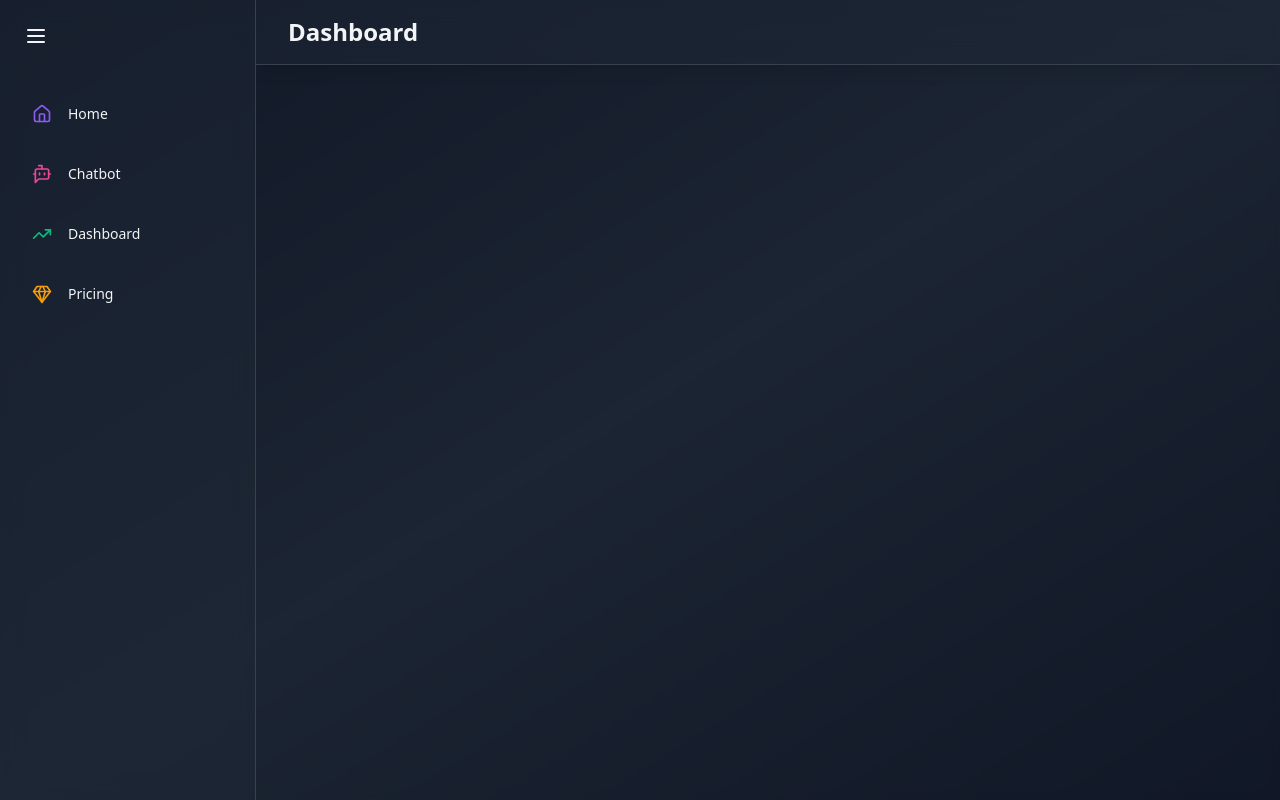
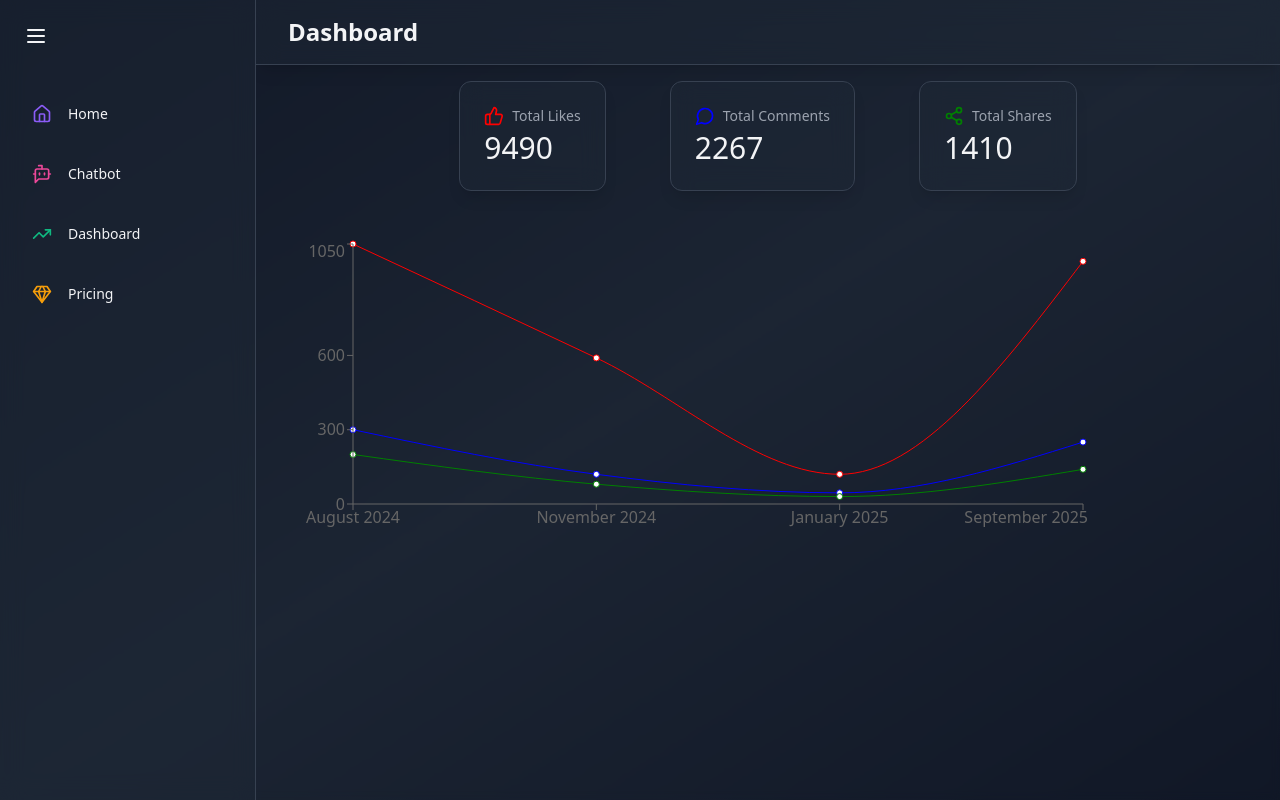
Before and after one commit to Dark-Knight499/3beans-4coffee-Level-super-mind-Hackathon-, a React (Vite) app in the folder frontend/: page /dashboard in a window 1280 px wide. Built offline with nearby package versions, Linux system fonts and the light colour scheme.

Commit message:
creates Statecard component and monthly data line graph

```diff
--- /dev/null
+++ b/frontend/src/components/Dashboard_Components/Monthlydata.jsx
@@ -0,0 +1,70 @@
+import React from "react";
+import {
+    LineChart,
+    Line,
+    CartesianGrid,
+    XAxis,
+    YAxis,
+    Tooltip,
+  } from "recharts";
+  import { ThumbsUp, MessageCircle,Share2 } from 'lucide-react';
+
+
+  export default function Monthlydata({data}) {
+
+    const groupByMonthAndYear = (data) => {
+        const monthYearMap = {};
+        data.forEach((d) => {
+          const date = new Date(d.dateOfPost);
+          const monthYear = `${date.toLocaleString("default", { month: "long" })} ${date.getFullYear()}`; // e.g., "January 2023"
+
+          if (!monthYearMap[monthYear]) {
+            monthYearMap[monthYear] = { monthYear, likes: 0, comments: 0, shares: 0 , timestamp: date.getTime() };
+          }
+          monthYearMap[monthYear].likes += d.likes;
+          monthYearMap[monthYear].comments += d.comments;
+          monthYearMap[monthYear].shares += d.shares;
+
+        });
+        return Object.values(monthYearMap);
+      };
+
+      const monthlyDataWithYear = groupByMonthAndYear(data).sort((a, b) => a.timestamp - b.timestamp);
+
+
+
+    const CustomTooltip = ({ active, payload, label }) => {
+        if (active && payload && payload.length) {
+          return (
+            <div className="bg-white px-4 py-2 shadow-md rounded-md text-center">
+              {/* Customize x-axis label text */}
+              <p className="text-black">{`${label}`}</p>
+              {/* Customize y-axis value text */}
+              <div className="text-black flex gap-1 "> <ThumbsUp />{`${payload[0].value}`}</div>
+              <div className="text-black flex gap-1 "> <MessageCircle/> {`${payload[1].value}`}</div>
+              <div className="text-black flex gap-1 "> <Share2/> {`${payload[2].value}`}</div>
+            </div>
+          );
+        }
+        return null;
+      };
+
+      const renderLineChart = (
+        <LineChart width={800} height={300} data={monthlyDataWithYear}>
+          <Line type="monotone" dataKey="likes" stroke="red" />
+          <Line type="monotone" dataKey="comments" stroke="blue" />
+          <Line type="monotone" dataKey="shares" stroke="green" />
+
+          {/* <CartesianGrid stroke="#ccc"  /> */}
+          <XAxis dataKey="monthYear" />
+          <YAxis domain={[0, "dataMax"]} />
+          <Tooltip content={<CustomTooltip />} cursor={false} />
+        </LineChart>
+      );
+
+
+
+      return(
+        <div className=" m-4 p-4">{renderLineChart}</div>
+      )
+}
--- /dev/null
+++ b/frontend/src/components/Statecard.jsx
@@ -0,0 +1,23 @@
+import React from "react";
+import { motion } from "framer-motion";
+
+const StatCard = ({ name, icon: Icon, value, color }) => {
+    return (
+    <motion.div
+
+    className='bg-gray-800 bg-opacity-50 backdrop-blur-md overflow-hidden shadow-lg rounded-xl border
+    border-gray-700'
+    whileHover={{ y: -5, boxShadow: "0 25px 50px 12px rgba(0, 0, 0, 0.5)" }}
+    >
+    <div className='px-4 py-5 sm:p-6'>
+    <span className='flex items-center text-sm font-medium text-gray-400'>
+    <Icon size={20} className='mr-2' style={{ color }} />
+    {name}
+    </span>
+    <p className='mt-1 text-3xl font-semiboldtext-gray-100'>{value}</p>
+    </div>
+    </motion.div>
+    );
+
+};
+    export default StatCard;
--- a/frontend/src/pages/Dashboard.jsx
+++ b/frontend/src/pages/Dashboard.jsx
@@ -1,11 +1,205 @@
-import React from 'react'
-import Header from '../components/Header'
+import React from "react";
+import Header from "../components/Header";
+import { ThumbsUp, MessageCircle ,Share2} from "lucide-react";
+import Statecard from "../components/Statecard";
+import Monthlydata from "../components/Dashboard_Components/Monthlydata";
+
 const Dashboard = () => {
+  const socialMediaData = [
+    {
+      userId: 1,
+      postId: 101,
+      postType: "Image",
+      likes: 120,
+      comments: 45,
+      shares: 30,
+      dateOfPost: "2025-01-01",
+    },
+    {
+      userId: 2,
+      postId: 102,
+      postType: "Reel",
+      likes: 450,
+      comments: 87,
+      shares: 55,
+      dateOfPost: "2024-12-30",
+    },
+    {
+      userId: 3,
+      postId: 103,
+      postType: "Carousel",
+      likes: 340,
+      comments: 60,
+      shares: 40,
+      dateOfPost: "2025-01-03",
+    },
+    {
+      userId: 1,
+      postId: 104,
+      postType: "Reel",
+      likes: 590,
+      comments: 120,
+      shares: 80,
+      dateOfPost: "2024-11-28",
+    },
+    {
+      userId: 4,
+      postId: 105,
+      postType: "Image",
+      likes: 220,
+      comments: 30,
+      shares: 20,
+      dateOfPost: "2025-01-05",
+    },
+    {
+      userId: 5,
+      postId: 106,
+      postType: "Carousel",
+      likes: 400,
+      comments: 90,
+      shares: 50,
+      dateOfPost: "2024-12-31",
+    },
+    {
+      userId: 3,
+      postId: 107,
+      postType: "Reel",
+      likes: 700,
+      comments: 150,
+      shares: 100,
+      dateOfPost: "2025-01-07",
+    },
+    {
+      userId: 2,
+      postId: 108,
+      postType: "Image",
+      likes: 320,
+      comments: 65,
+      shares: 35,
+      dateOfPost: "2024-12-25",
+    },
+    {
+      userId: 6,
+      postId: 109,
+      postType: "Reel",
+      likes: 800,
+      comments: 190,
+      shares: 120,
+      dateOfPost: "2024-12-20",
+    },
+    {
+      userId: 7,
+      postId: 110,
+      postType: "Image",
+      likes: 150,
+      comments: 50,
+      shares: 25,
+      dateOfPost: "2025-01-08",
+    },
+    {
+      userId: 8,
+      postId: 111,
+      postType: "Carousel",
+      likes: 550,
+      comments: 130,
+      shares: 70,
+      dateOfPost: "2024-12-18",
+    },
+    {
+      userId: 9,
+      postId: 112,
+      postType: "Image",
+      likes: 190,
+      comments: 40,
+      shares: 15,
+      dateOfPost: "2024-12-22",
+    },
+    {
+      userId: 1,
+      postId: 113,
+      postType: "Reel",
+      likes: 980,
+      comments: 250,
+      shares: 140,
+      dateOfPost: "2025-9-09",
+    },
+    {
+      userId: 4,
+      postId: 114,
+      postType: "Carousel",
+      likes: 600,
+      comments: 140,
+      shares: 90,
+      dateOfPost: "2024-12-26",
+    },
+    {
+      userId: 7,
+      postId: 115,
+      postType: "Image",
+      likes: 230,
+      comments: 70,
+      shares: 45,
+      dateOfPost: "2024-12-15",
+    },
+    {
+      userId: 2,
+      postId: 116,
+      postType: "Reel",
+      likes: 720,
+      comments: 180,
+      shares: 110,
+      dateOfPost: "2024-12-28",
+    },
+    {
+      userId: 8,
+      postId: 117,
+      postType: "Carousel",
+      likes: 350,
+      comments: 80,
+      shares: 50,
+      dateOfPost: "2024-12-10",
+    },
+    {
+      userId: 3,
+      postId: 118,
+      postType: "Image",
+      likes: 280,
+      comments: 90,
+      shares: 60,
+      dateOfPost: "2024-12-05",
+    },
+    {
+      userId: 1,
+      postId: 119,
+      postType: "Reel",
+      likes: 1050,
+      comments: 300,
+      shares: 200,
+      dateOfPost: "2024-08-02",
+    },
+    {
+      userId: 6,
+      postId: 120,
+      postType: "Carousel",
+      likes: 450,
+      comments: 100,
+      shares: 75,
+      dateOfPost: "2024-12-23",
+    },
+  ];
+
   return (
-    <div className='flex-1 z-10 overflow-auto relative'>
-      <Header title="Dashboard"/>
-    </div>
-  )
-}
+    <div className="flex-1 z-10 overflow-auto relative">
+      <Header title="Dashboard" />
+      <div className="flex justify-center flex-wrap gap-16 p-4 rounded-lg">
+          <Statecard name="Total Likes" icon={ThumbsUp} value={socialMediaData.map((d)=>d.likes).reduce((acc, curr) => acc + curr, 0)} color="red" />
+          <Statecard name="Total Comments" icon={MessageCircle} value={socialMediaData.map((d)=>d.comments).reduce((acc, curr) => acc + curr, 0)} color="blue" />
+          <Statecard name="Total Shares" icon={Share2} value={socialMediaData.map((d)=>d.shares).reduce((acc, curr) => acc + curr, 0)} color="green" />
+        </div>
+        <div><Monthlydata data={socialMediaData.filter((d)=>d.userId===1)} /></div>
+      </div>
 
-export default Dashboard
+  );
+};
+
+export default Dashboard;
```
